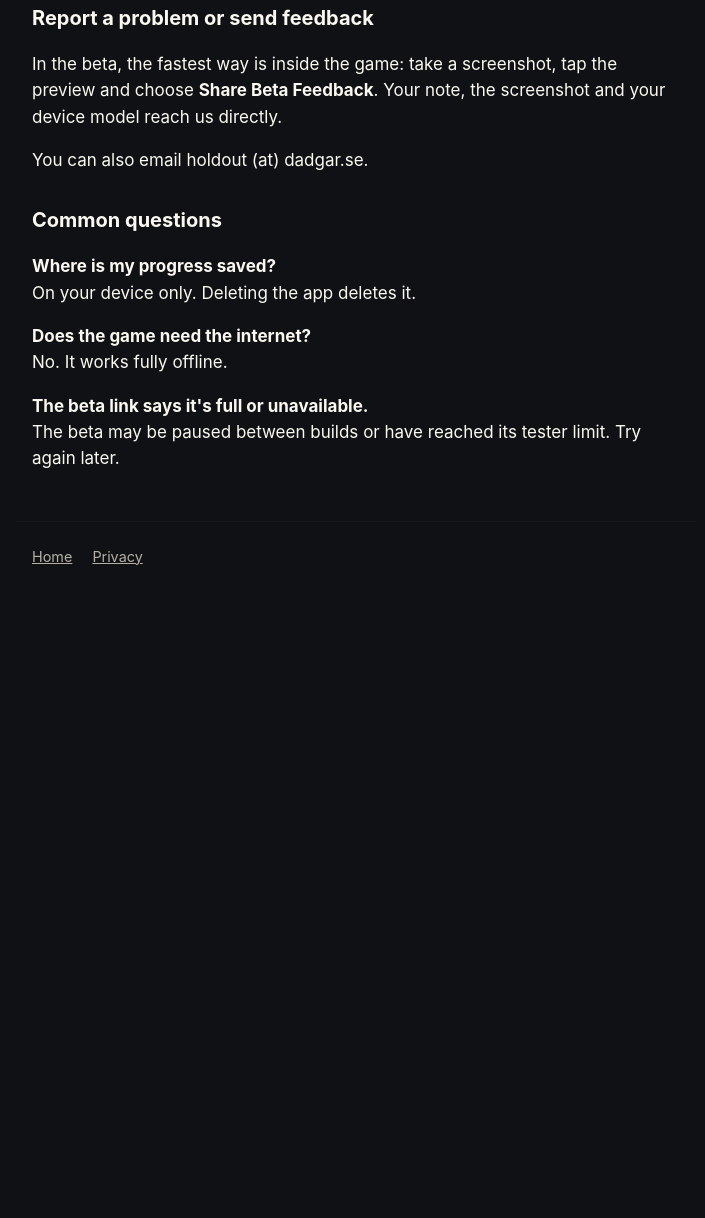
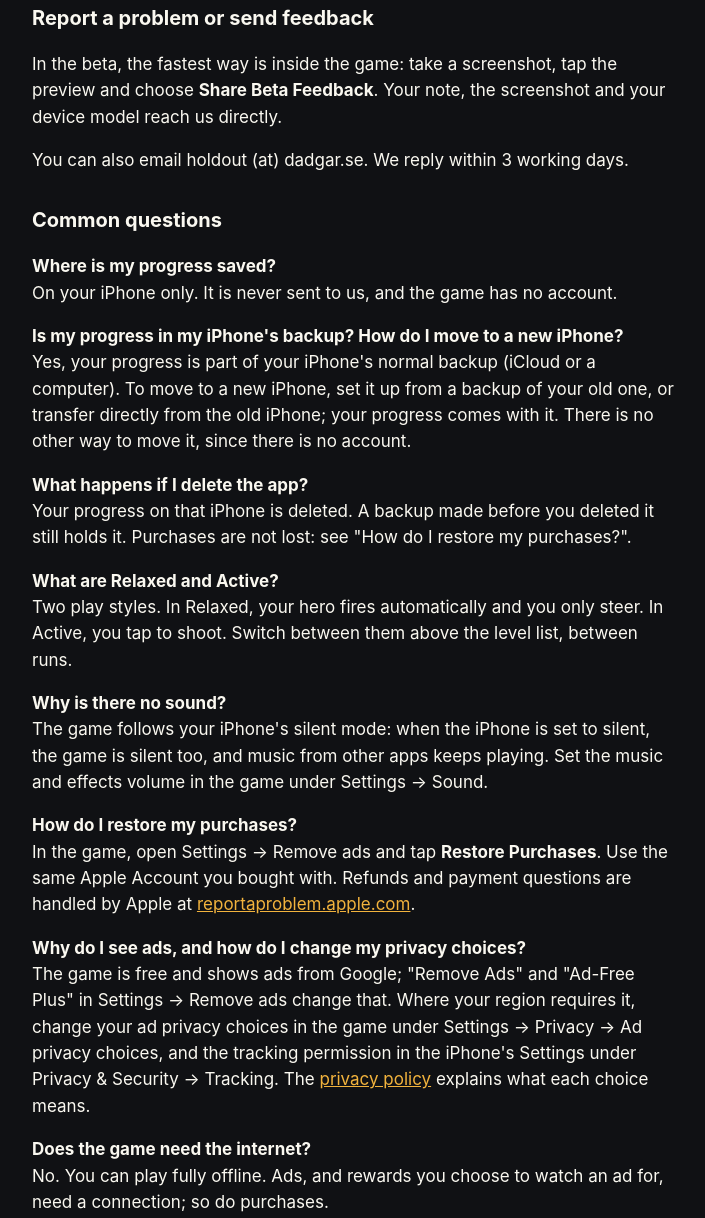
Before and after one commit to filipdadgar/holdout4ever-site, a plain HTML site: page support.html in a window 1280 px wide. Shown: the part 168-1386 px from the top of the page, without its empty margins (284-989 px from the left). Before the commit the page ends 800 px from the top, so only its background shows below. Drawn offline with Linux system fonts and the light colour scheme.

Commit message:
Privacy: iPhone backup and an Email section; Support: reply target and the full FAQ (approved by the product owner 2026-11-26)

```diff
--- a/support.html
+++ b/support.html
@@ -14,11 +14,17 @@
 
   <h2>Report a problem or send feedback</h2>
   <p>In the beta, the fastest way is inside the game: take a screenshot, tap the preview and choose <strong>Share Beta Feedback</strong>. Your note, the screenshot and your device model reach us directly.</p>
-  <p>You can also email holdout (at) dadgar.se.</p>
+  <p>You can also email holdout (at) dadgar.se. We reply within 3 working days.</p>
 
   <h2>Common questions</h2>
-  <p><strong>Where is my progress saved?</strong><br>On your device only. Deleting the app deletes it.</p>
-  <p><strong>Does the game need the internet?</strong><br>No. It works fully offline.</p>
+  <p><strong>Where is my progress saved?</strong><br>On your iPhone only. It is never sent to us, and the game has no account.</p>
+  <p><strong>Is my progress in my iPhone's backup? How do I move to a new iPhone?</strong><br>Yes, your progress is part of your iPhone's normal backup (iCloud or a computer). To move to a new iPhone, set it up from a backup of your old one, or transfer directly from the old iPhone; your progress comes with it. There is no other way to move it, since there is no account.</p>
+  <p><strong>What happens if I delete the app?</strong><br>Your progress on that iPhone is deleted. A backup made before you deleted it still holds it. Purchases are not lost: see "How do I restore my purchases?".</p>
+  <p><strong>What are Relaxed and Active?</strong><br>Two play styles. In Relaxed, your hero fires automatically and you only steer. In Active, you tap to shoot. Switch between them above the level list, between runs.</p>
+  <p><strong>Why is there no sound?</strong><br>The game follows your iPhone's silent mode: when the iPhone is set to silent, the game is silent too, and music from other apps keeps playing. Set the music and effects volume in the game under Settings &rarr; Sound.</p>
+  <p><strong>How do I restore my purchases?</strong><br>In the game, open Settings &rarr; Remove ads and tap <strong>Restore Purchases</strong>. Use the same Apple Account you bought with. Refunds and payment questions are handled by Apple at <a href="https://reportaproblem.apple.com">reportaproblem.apple.com</a>.</p>
+  <p><strong>Why do I see ads, and how do I change my privacy choices?</strong><br>The game is free and shows ads from Google; "Remove Ads" and "Ad-Free Plus" in Settings &rarr; Remove ads change that. Where your region requires it, change your ad privacy choices in the game under Settings &rarr; Privacy &rarr; Ad privacy choices, and the tracking permission in the iPhone's Settings under Privacy &amp; Security &rarr; Tracking. The <a href="privacy.html">privacy policy</a> explains what each choice means.</p>
+  <p><strong>Does the game need the internet?</strong><br>No. You can play fully offline. Ads, and rewards you choose to watch an ad for, need a connection; so do purchases.</p>
   <p><strong>The beta link says it's full or unavailable.</strong><br>The beta may be paused between builds or have reached its tester limit. Try again later.</p>
 </main>
 <footer>
```
Also changed, not shown: privacy.html (+5 -2 lines).
